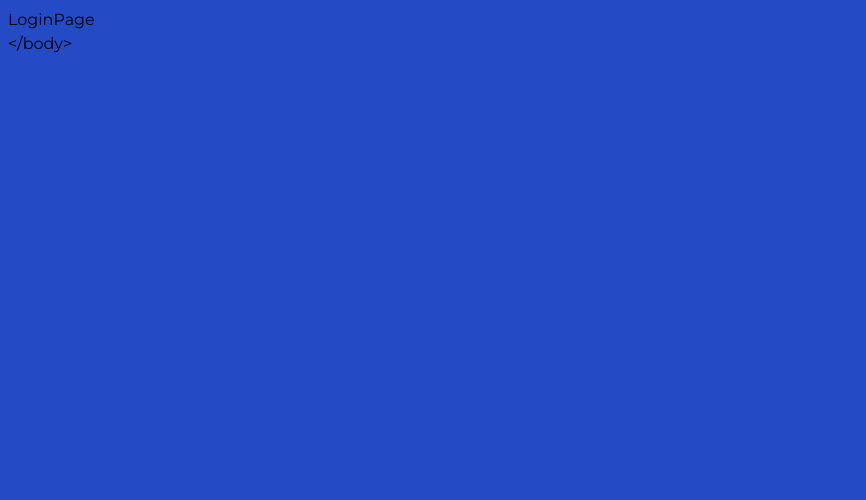
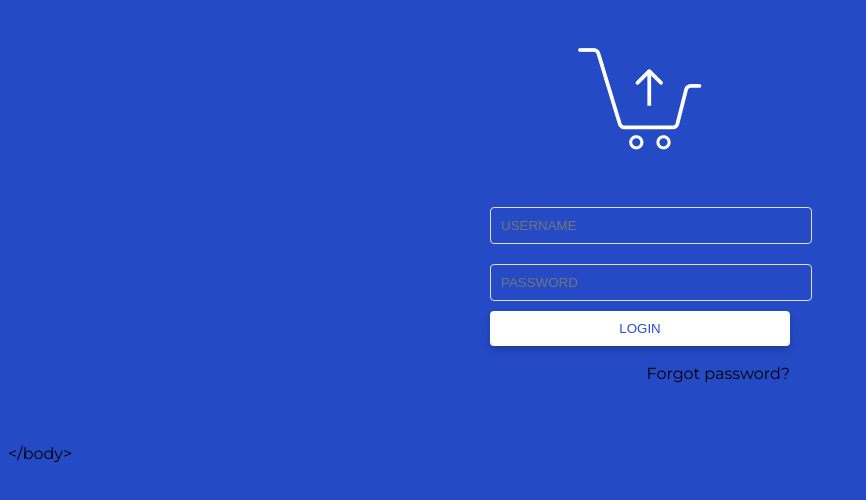
Before and after one commit to ilsusunal/login-page, a React (Vite) app: page / in a window 1280 px wide. Shown: the top 500 px of the page, without its empty margins (0-866 px from the left). Built offline with nearby package versions, Linux system fonts and the light colour scheme.

Commit message:
creating form elements

```diff
--- a/src/App.css
+++ b/src/App.css
@@ -0,0 +1,53 @@
+.login-container {
+    display: flex;
+    justify-content: center;
+    align-items: center;
+    overflow: hidden;
+    position: relative;
+  }
+
+  .login-box {
+    padding: 40px;
+    text-align: center;
+    width: 300px;
+  }
+
+  .logo {
+    margin-bottom: 40px;
+  }
+
+  .form-input {
+    width: 100%;
+    padding: 10px;
+    margin: 10px 0;
+    border: 1px solid #ddd;
+    border-radius: 4px;
+    background-color: transparent;
+  }
+  .form-input :last-child{
+    margin-bottom: 20px;
+  }
+
+  .login-button-box{
+    display: flex;
+    flex-direction: column;
+    align-items: end;
+    width: 100%;
+  }
+
+  .login-button {
+    background-color: white;
+    color: #264ECA;
+    border: none;
+    padding: 10px;
+    width: 100%;
+    border-radius: 4px;
+    cursor: pointer;
+    box-shadow: 0 4px 8px rgba(0, 0, 0, 0.2);
+  }
+
+  .login-button:hover {
+    background-color: transparent;
+    color: white;
+    border: 1px solid #ddd;
+  }
--- a/src/page/LoginPage.jsx
+++ b/src/page/LoginPage.jsx
@@ -1,8 +1,57 @@
-import React from 'react'
+import React, { useState } from 'react'
+import { useForm } from 'react-hook-form';
 
 function LoginPage() {
+  const { register, handleSubmit, formState: { errors } } = useForm();
+  const [loginError, setLoginError] = useState(false);
+
+  const validUsername = import.meta.env.VITE_USERNAME;
+  const validPassword = import.meta.env.VITE_PASSWORD;
+
+  const onSubmit = data => {
+    const { username, password } = data;
+
+    if (username === validUsername && password === validPassword) {
+      setLoginError(false);
+    } else if (username === validUsername) {
+      setLoginError(true);
+    }
+  };
+
   return (
-    <div>LoginPage</div>
+    <>
+    <div className='login-container'>
+      <div className='login-box'>
+        <div className="logo">
+          <img src="/shopping-cart.png" alt="User Logo" />
+        </div>
+        <form onSubmit={handleSubmit(onSubmit)}>
+          <input
+          type="text"
+          placeholder='USERNAME'
+          className='form-input'
+          {...register('username', { required: true })}
+          />
+          {errors.username && <span className="error-message">Username is required</span>}
+          <input
+            type="password"
+            placeholder="PASSWORD"
+            className="form-input"
+            {...register('password', {
+              required: true,
+              pattern: /^(?=.*[A-Za-z])(?=.*\d)(?=.*[@$!%*#?&])[A-Za-z\d@$!%*#?&]{8,}$/
+            })}
+          />
+          {errors.password && errors.password.type === 'required' && <span className="error-message">Password is required</span>}
+          {errors.password && errors.password.type === 'pattern' && <span className="error-message">Wrong combination</span>}
+          <div className='login-button-box'>
+            <button type="submit" className="login-button">LOGIN</button>
+            <p>Forgot password?</p>
+          </div>
+        </form>
+      </div>
+    </div>
+    </>
   )
 }
 
```
Also changed, not shown: 1 other file (tests, documents, lock files or other folders).
